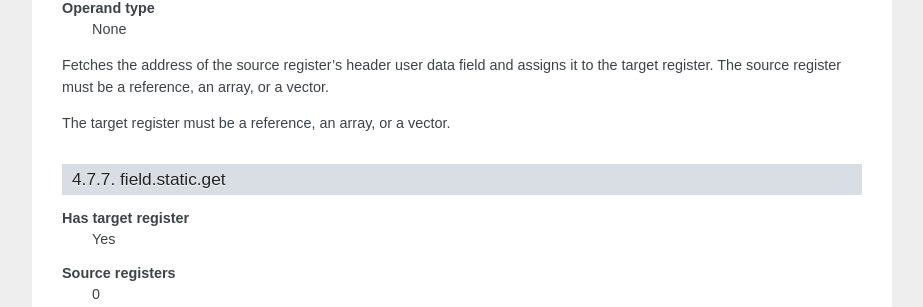
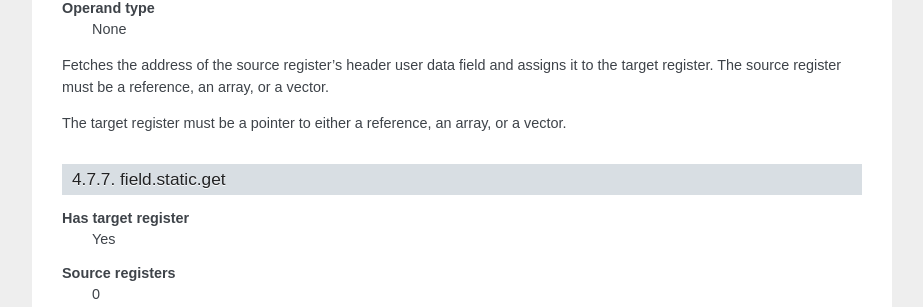
Before and after one commit to lycus/mci, a Sphinx documentation site: the page built from docs/instruction_set.rst, in a window 1280 px wide and 900 px high, scrolled down 29917 px. Shown: the part 145-452 px from the top of the window, without its empty margins (198-1121 px from the left). Built offline with Sphinx 7.4.7, drawn with Linux system fonts in a browser that asks for light colours.

```diff
--- a/docs/instruction_set.rst
+++ b/docs/instruction_set.rst
@@ -1552,7 +1552,8 @@
 assigns it to the target register. The source register must be a reference,
 an array, or a vector.
 
-The target register must be a reference, an array, or a vector.
+The target register must be a pointer to either a reference, an array, or a
+vector.
 
 field.static.get
 ----------------
```
Also changed, not shown: 1 other file.
